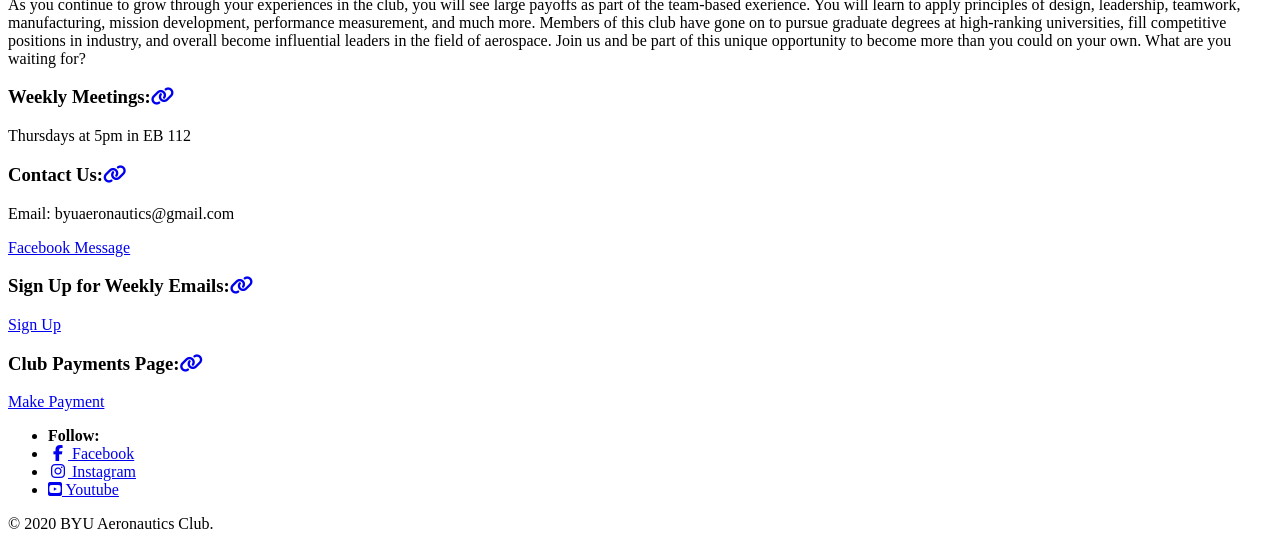
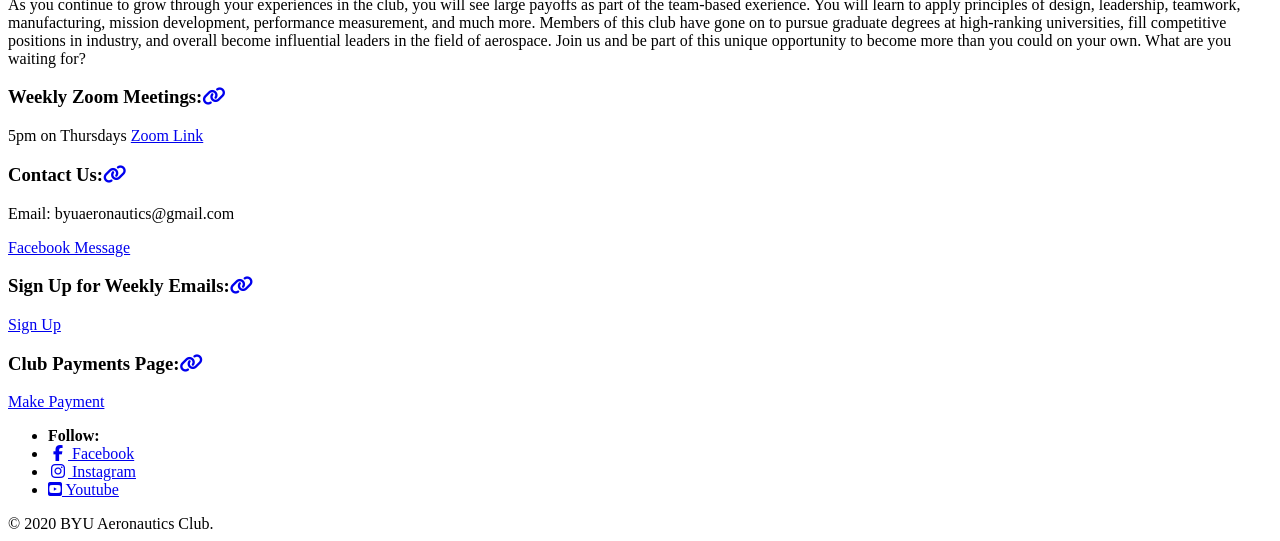
Before and after one commit to BYU-Aeronautics-Club/BYUAeronauticsClub.github.io, a Jekyll site: the page built from _pages/about.md, in a window 1280 px wide. Shown: the part 867-1408 px from the top of the page. Built offline with Jekyll 4.4.1, drawn with Linux system fonts in a browser that asks for light colours; cached includes are drawn as plain includes; nearby versions of some CDN libraries.

Commit message:
Adding zoom link button

```diff
--- a/_pages/about.md
+++ b/_pages/about.md
@@ -10,8 +10,9 @@ The BYU Aeronautics Club is the only club on campus dedicated to the design, con
 
 As you continue to grow through your experiences in the club, you will see large payoffs as part of the team-based exerience. You will learn to apply principles of design, leadership, teamwork, manufacturing, mission development, performance measurement, and much more. Members of this club have gone on to pursue graduate degrees at high-ranking universities, fill competitive positions in industry, and overall become influential leaders in the field of aerospace. Join us and be part of this unique opportunity to become more than you could on your own. What are you waiting for?
 
-### Weekly Meetings:
-Thursdays at 5pm in EB 112
+### Weekly Zoom Meetings:
+5pm on Thursdays
+[Zoom Link](<https://byu.zoom.us/my/>){: .btn .btn--info}
 
 ### Contact Us:
 Email: byuaeronautics@gmail.com
```
